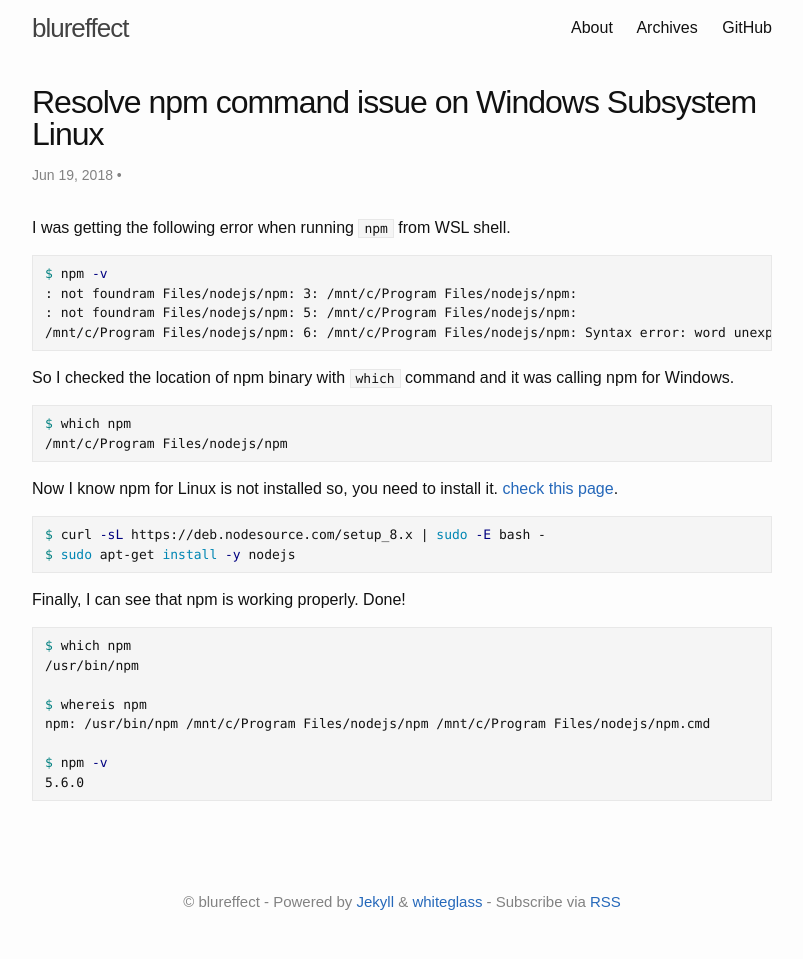
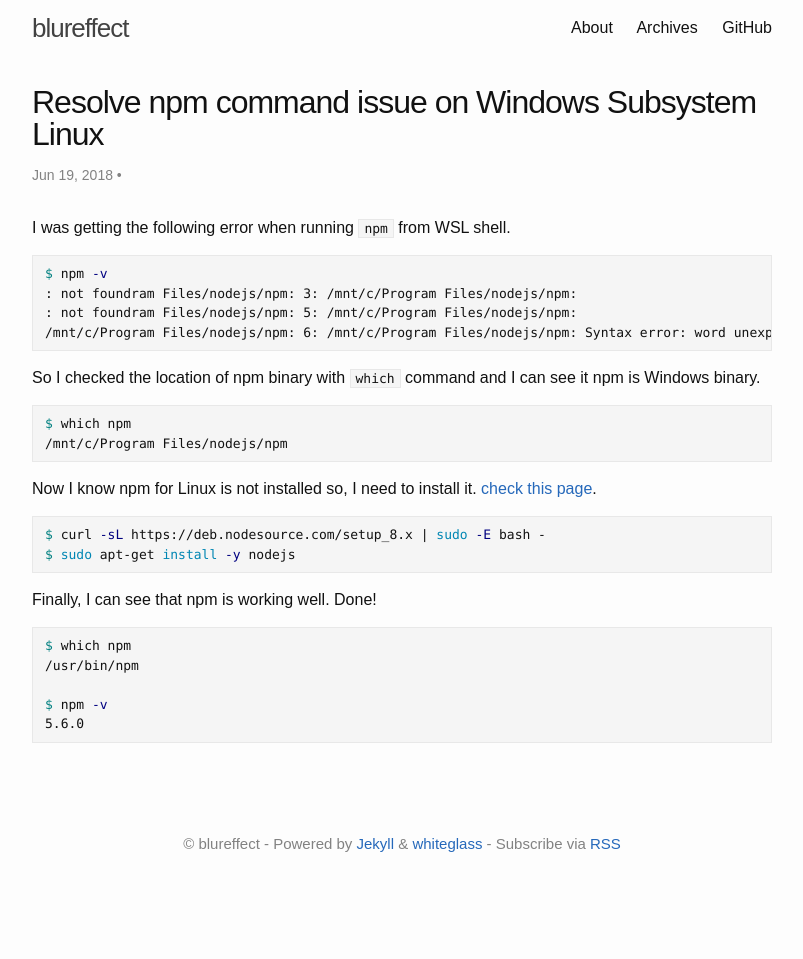
Before and after one commit to blurfx/xo.dev, a Jekyll site: the page built from _posts/2018-06-19-Resolve-npm-command-issue-on-WSL.md, in a window 1280 px wide. Shown: the whole page, without its empty margins (238-1041 px from the left). Built offline with Jekyll 4.4.1, drawn with Linux system fonts in a browser that asks for light colours; after the commit the page ends 900 px from its top, so only the background shows below that.

Commit message:
add and fix some word for better english

````diff
--- a/_posts/2018-06-19-Resolve-npm-command-issue-on-WSL.md
+++ b/_posts/2018-06-19-Resolve-npm-command-issue-on-WSL.md
@@ -15,26 +15,23 @@ $ npm -v
 /mnt/c/Program Files/nodejs/npm: 6: /mnt/c/Program Files/nodejs/npm: Syntax error: word unexpected (expecting "in")
 ```
 
-So I checked the location of npm binary with `which` command and it was calling npm for Windows.
+So I checked the location of npm binary with `which` command and I can see it npm is Windows binary.
 ```sh
 $ which npm
 /mnt/c/Program Files/nodejs/npm
 ```
 
-Now I know npm for Linux is not installed so, you need to install it. [check this page](https://nodejs.org/en/download/package-manager/#debian-and-ubuntu-based-linux-distributions).
+Now I know npm for Linux is not installed so, I need to install it. [check this page](https://nodejs.org/en/download/package-manager/#debian-and-ubuntu-based-linux-distributions).
 ```sh
 $ curl -sL https://deb.nodesource.com/setup_8.x | sudo -E bash -
 $ sudo apt-get install -y nodejs
 ```
 
-Finally, I can see that npm is working properly. Done!
+Finally, I can see that npm is working well. Done!
 ```sh
 $ which npm
 /usr/bin/npm
 
-$ whereis npm
-npm: /usr/bin/npm /mnt/c/Program Files/nodejs/npm /mnt/c/Program Files/nodejs/npm.cmd
-
 $ npm -v
 5.6.0
 ```
````
